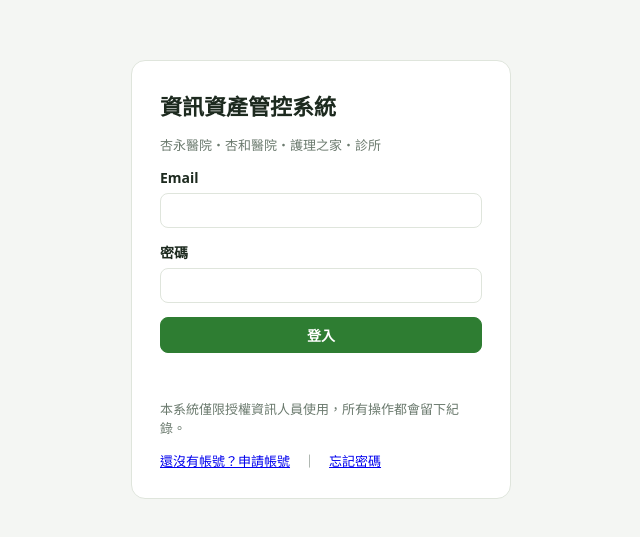
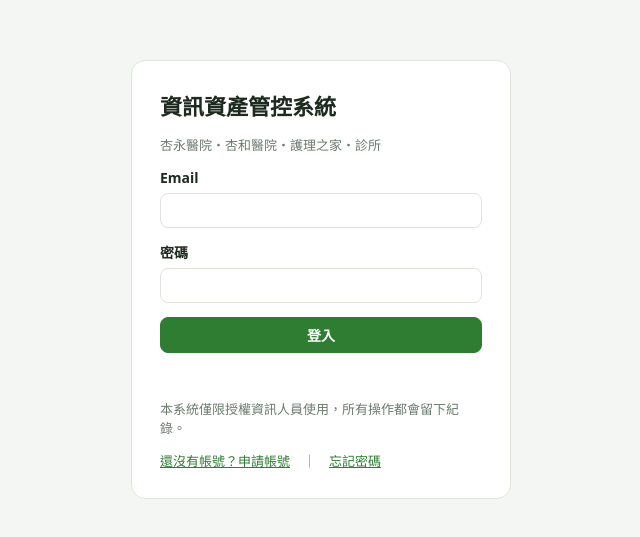
Before and after one commit to shingyong02-sudo/it-asset, a plain HTML site: page index.html in a window 1280 px wide. Shown: the part 121-658 px from the top of the page, without its empty margins (319-959 px from the left). Drawn offline with nearby package versions, Linux system fonts and the light colour scheme.

Commit message:
Add files via upload

```diff
--- a/css/app.css
+++ b/css/app.css
@@ -22,6 +22,7 @@ button, input, select, textarea { font: inherit; color: inherit; }
 .login-card .sub, .hint { color: var(--muted); margin: 0; font-size: 13px; }
 .login-card label { display: grid; gap: 6px; font-weight: 600; }
 .msg { color: var(--danger); min-height: 18px; margin: 0; font-size: 13px; }
+.login-card a { color: #2e7d32; }
 
 /* 版面 */
 .app { display: grid; grid-template-columns: 220px 1fr; min-height: 100vh; }
```
